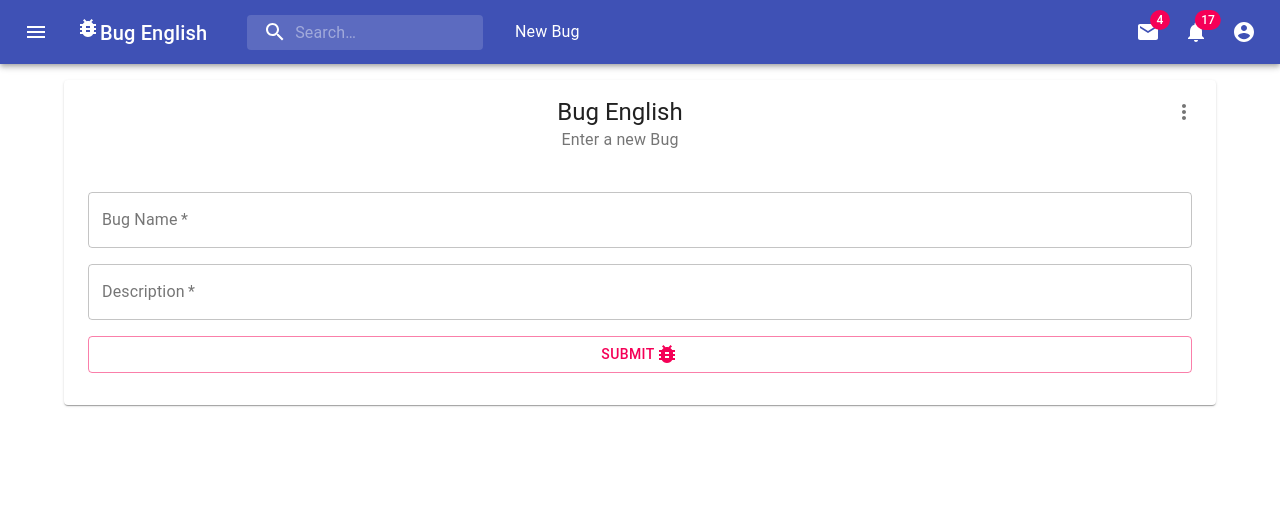
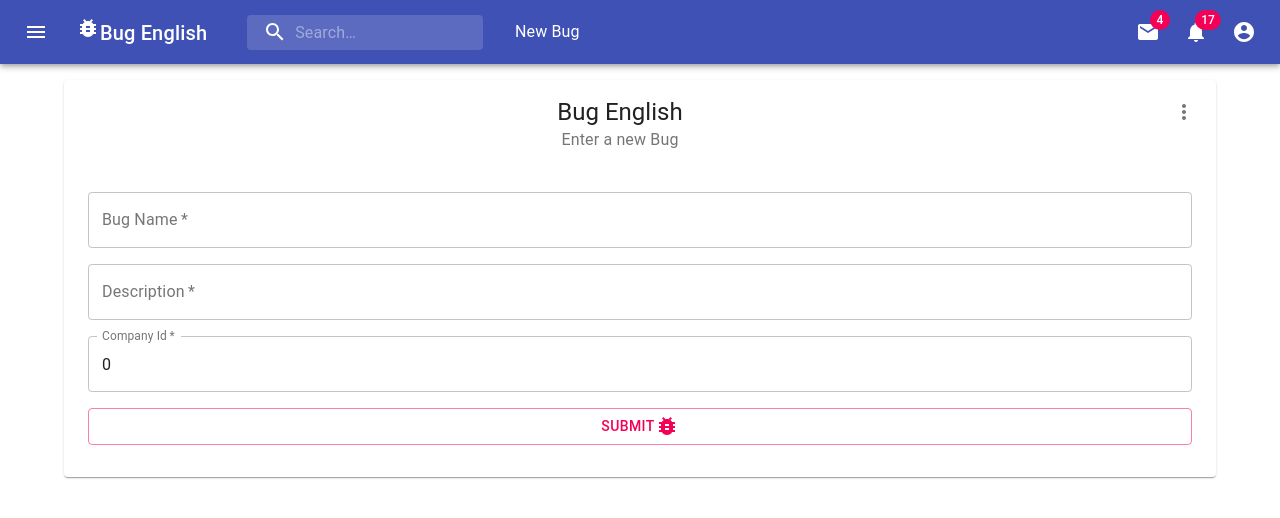
Before and after one commit to damienminter/bug-english, a React (Create React App) app: page /add-bug in a window 1280 px wide. Shown: the top 518 px of the page. Built offline with nearby package versions, Linux system fonts and the light colour scheme.

Commit message:
Assign new bug to company

```diff
--- a/src/components/InputBug.js
+++ b/src/components/InputBug.js
@@ -43,6 +43,7 @@ export default function InputBug() {
   const initState = {
     bugName: "",
     bugDescription: "",
+    bugCompId: "0",
   };
   const [bugValues, setBugValues] = useState(initState);
 
@@ -57,11 +58,12 @@ export default function InputBug() {
     e.preventDefault();
     const newBug = {
       id: uuidv4(),
-      timeStamp: new Date(),
+      // timeStamp: new Date(),
+      timeStamp: "10.30",
       name: bugValues.bugName,
       img: "url of the image",
       description: bugValues.bugDescription,
-      compId: 0,
+      compId: bugValues.bugCompId,
     };
     dispatchBug(addBugAction(newBug));
     setBugValues(initState);
@@ -106,6 +108,15 @@ export default function InputBug() {
             onChange={handleOnChange}
             className={classes.margin}
           />
+          <TextField
+            id="bugCompId"
+            label="Company Id"
+            variant="outlined"
+            required
+            value={bugValues.bugCompId}
+            onChange={handleOnChange}
+            className={classes.margin}
+          />
           <Button
             className={classes.margin}
             type="submit"
```
